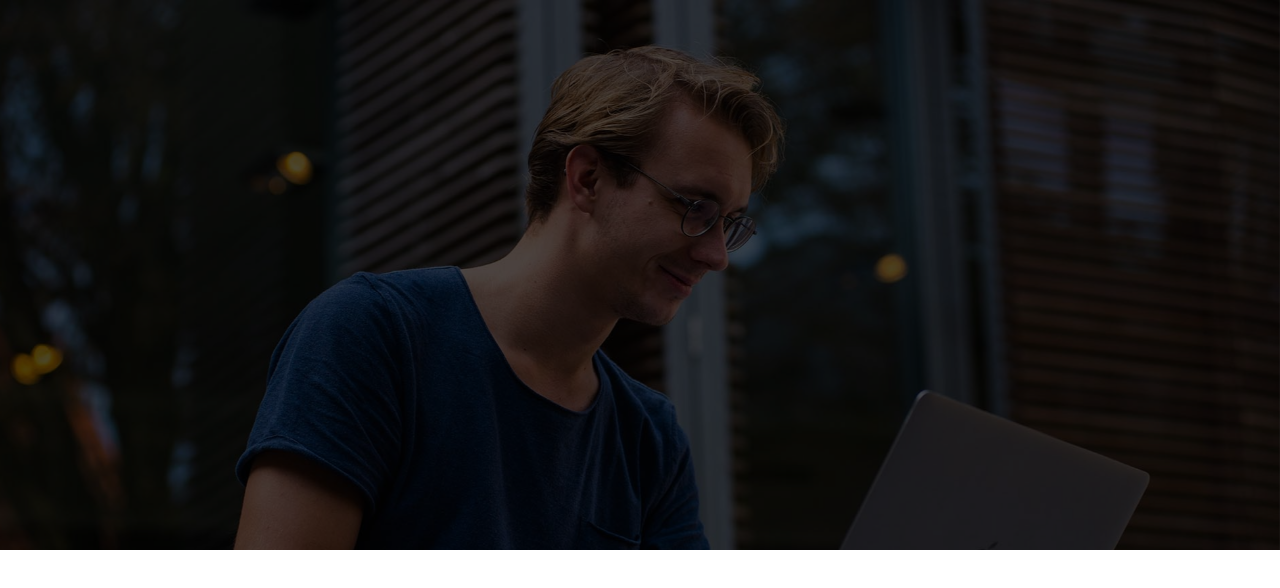
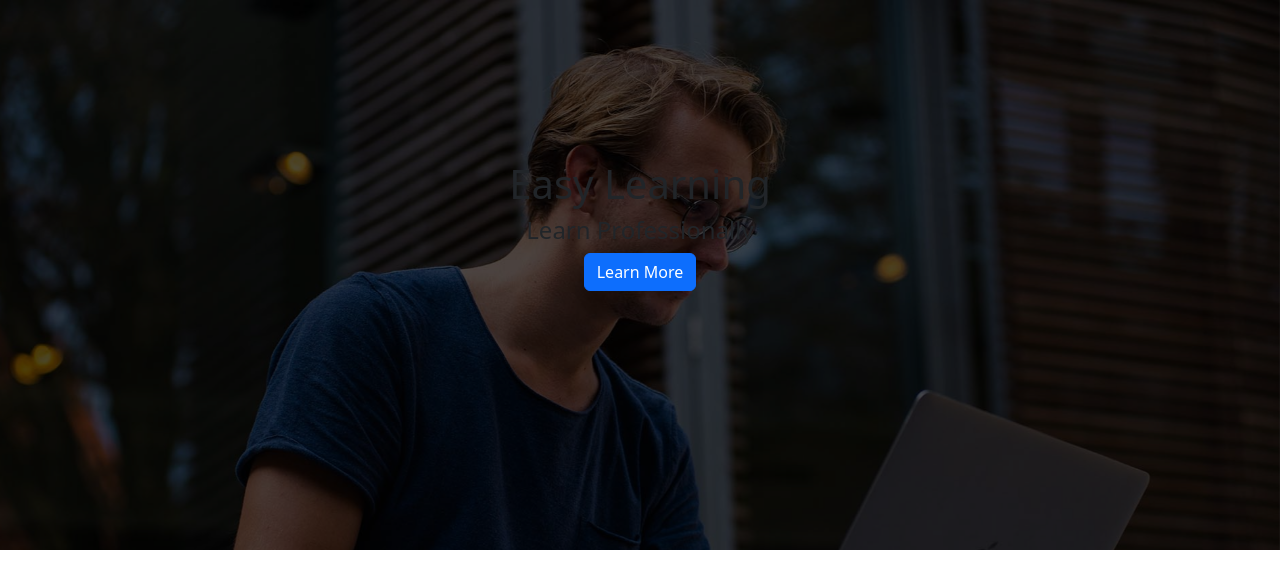
Before and after one commit to Harounjlassi/EasyLearning, a React (Create React App) app: page / in a window 1280 px wide. Shown: the top 588 px of the page. Built offline with nearby package versions, Linux system fonts and the light colour scheme; a web font is replaced by a local one.

Commit message:
TopBannerPosition

```diff
--- a/src/asset/css/custom.css
+++ b/src/asset/css/custom.css
@@ -12,3 +12,6 @@
   width: 100%;
   background: rgb(0, 0, 0, 0.7);
 }
+.topContent {
+  margin-top: 10em;
+}
--- a/src/components/TopBanner/TopBanner.jsx
+++ b/src/components/TopBanner/TopBanner.jsx
@@ -1,7 +1,9 @@
 import React, { Component, Fragment } from "react";
-import Container from "react-bootstrap/Container";
+import { Container, Row, Col, Button } from "react-bootstrap";
+
 import "../../asset/css/custom.css";
 import "../../asset/css/custom.css";
+import "../../asset/css/bootstrap.min.css";
 
 class TopBanner extends Component {
   render() {
@@ -9,8 +11,18 @@ class TopBanner extends Component {
       <Fragment>
         {/* <div className="row">
         </div> */}
-        <Container className="topFixedBanner">
-          <div className="topFixedBannerOverlay"></div>
+        <Container fluid={true} className="topFixedBanner p-0">
+          <div className="topFixedBannerOverlay">
+            <Container className="topContent">
+              <Row>
+                <Col className="text-center">
+                  <h1>Easy Learning</h1>
+                  <h4>Learn Professionally</h4>
+                  <Button variant="primary">Learn More</Button>{" "}
+                </Col>
+              </Row>
+            </Container>
+          </div>
         </Container>
       </Fragment>
     );
```
